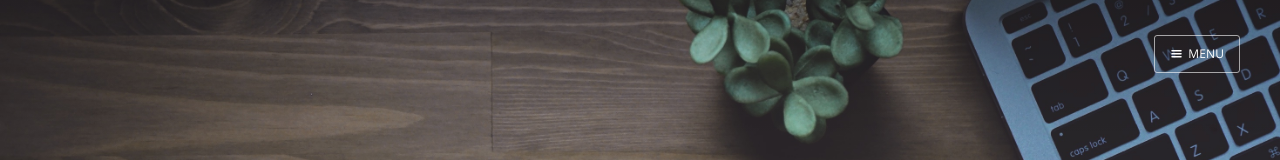
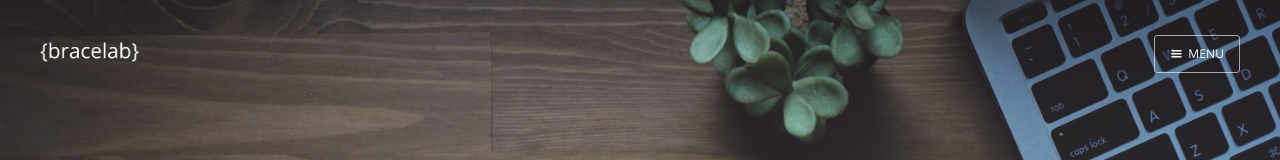
Before and after one commit to MrPeterLambert/blog.bracebin.com, a plain HTML site: page index.html in a window 1280 px wide. Shown: the top 160 px of the page. Drawn offline with nearby package versions, Linux system fonts and the light colour scheme.

Commit message:
Add new logo

```diff
--- a/index.html
+++ b/index.html
@@ -91,7 +91,7 @@
 <header class="main-header "
         style="background-image: url(/assets/images/pl2.jpg) ">
     <nav class="main-nav overlay clearfix">
-
+        <a class="blog-logo" href="/"><img src="/assets/images/bracelab-logo.png" alt="bracelab" /></a>
 
             <a class="menu-button icon-menu" href="#"><span class="word">Menu</span></a>
 
```
Also changed, not shown: Achieving-perfect-ssl-labs-score-with-go.html (+1 -1 lines), about/index.html (+1 -1 lines), author/peterlambert/index.html (+1 -1 lines), tag/development/index.html (+1 -1 lines), LICENSE.txt (deleted), assets/images/bracelab-logo.png (added).
